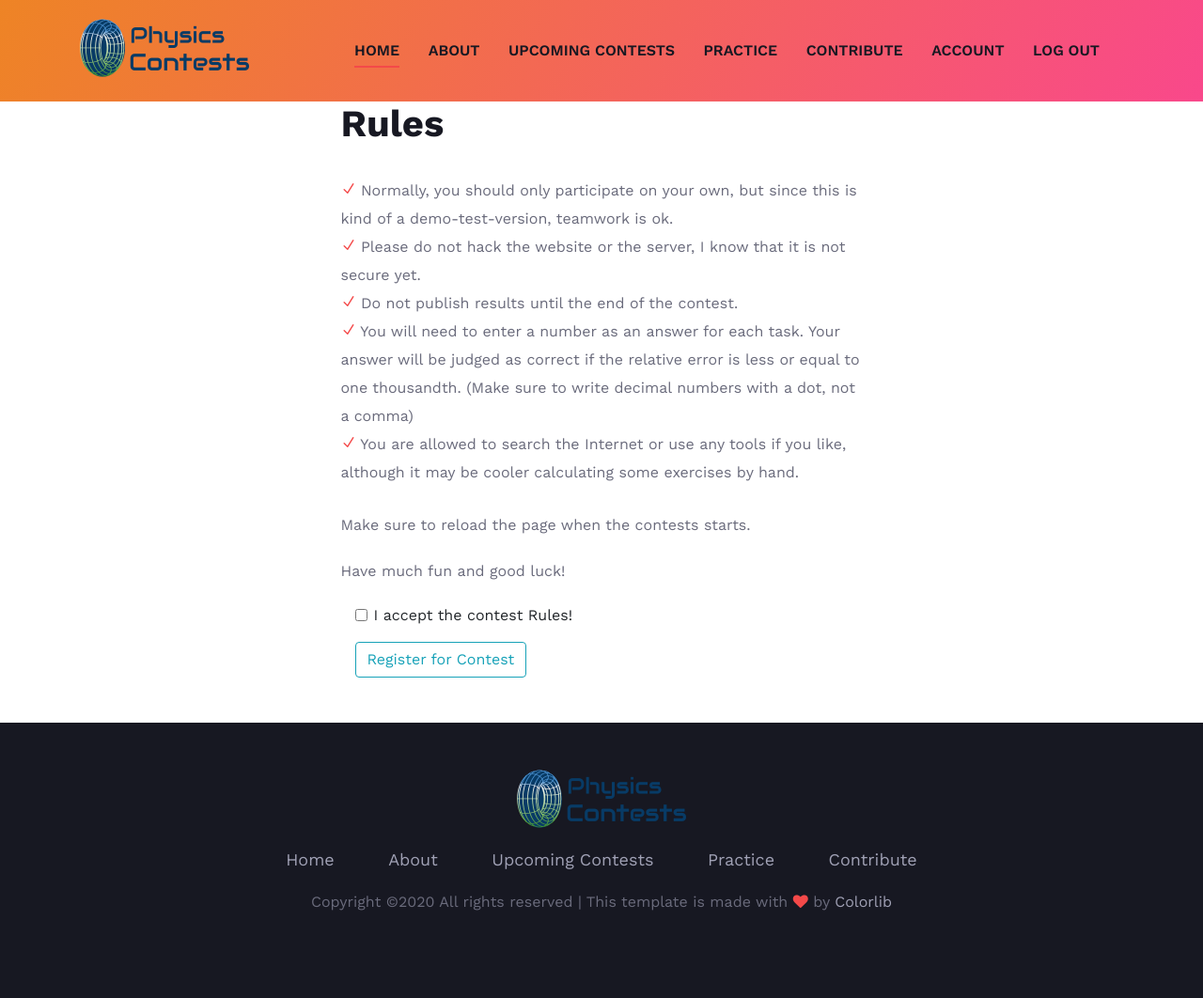
After one commit to SimonSkade/phisicscontests, a Flask app: page /contests/register/2 in a window 1280 px wide. The commit adds this page. Shown: the whole page at 94% size. Run offline with Flask 2, Linux system fonts and the light colour scheme; a user stored in the database is signed in; data comes from the database, SQL or seed files in the repository; both versions use the stored data as it was after the commit; some libraries are stand-ins or nearby versions.

Commit message:
added contest registration and new relationships which show who has participated in which contest with which standing.

```diff
--- a/physicscontests/__init__.py
+++ b/physicscontests/__init__.py
@@ -2,8 +2,8 @@ from flask import Flask
 from flask_sqlalchemy import SQLAlchemy
 from flask_bcrypt import Bcrypt
 from flask_login import LoginManager
-from datetime import datetime
-#from apscheduler.schedulers.background import BackgroundScheduler
+from datetime import datetime, timedelta
+from apscheduler.schedulers.background import BackgroundScheduler
 
 app = Flask(__name__)
 app.config["SECRET_KEY"] = "bb31594820cb0ee8d7e0dc07bd156619"
@@ -13,8 +13,8 @@ bcrypt = Bcrypt(app)
 login_manager = LoginManager(app)
 login_manager.login_view = "login"
 login_manager.login_message_category = "info"
-#scheduler = BackgroundScheduler()
-#scheduler.start()
+scheduler = BackgroundScheduler()
+scheduler.start()
 
 
 
@@ -23,7 +23,12 @@ from physicscontests.models import Contest
 
 
 def get_running_contests():
-	contests_running=Contest.query.filter(Contest.start <= datetime.now()).filter(Contest.end > datetime.now()).all()
+	contests_running = Contest.query.filter(Contest.start <= datetime.now()).filter(Contest.end > datetime.now()).all()
 	return contests_running
 
+def get_finished_contests():
+	contests_finished = Contests.query.filter(Contest.end <= datetime.now()).filter(Contest.end + timedelta(hours=1) > datetime.now()).all()
+	return contests_finished
+
 app.jinja_env.globals.update(get_running_contests=get_running_contests)
+app.jinja_env.globals.update(get_finished_contests=get_finished_contests)
--- a/physicscontests/forms.py
+++ b/physicscontests/forms.py
@@ -87,3 +87,8 @@ class ContestForm(FlaskForm):
 	def validate_title(self,name):
 		if Contest.query.filter_by(name=name.data).first():
 			raise ValidationError("Contest name already exists")
+
+
+class RegisterContestForm(FlaskForm):
+	accept = BooleanField('I accept the contest Rules!', validators=[DataRequired()])
+	submit = SubmitField('Register for Contest')
--- a/physicscontests/routes.py
+++ b/physicscontests/routes.py
@@ -2,12 +2,12 @@ import secrets
 import os
 from PIL import Image, ImageOps
 from flask import render_template, url_for, flash, redirect, request, make_response
-from physicscontests import app, db, bcrypt, login_manager#, scheduler
+from physicscontests import app, db, bcrypt, login_manager, scheduler
 from physicscontests.models import User, Task, Contest
 from flask_login import login_user, current_user, logout_user, login_required
 from datetime import datetime
 from sqlalchemy import or_
-from physicscontests.forms import RegistrationForm, LoginForm, UpdateAccountForm, TaskForm, AnswerForm, ContestForm
+from physicscontests.forms import RegistrationForm, LoginForm, UpdateAccountForm, TaskForm, AnswerForm, ContestForm, RegisterContestForm
 from wtforms import SelectMultipleField
 from flask_wtf import FlaskForm
 
@@ -140,7 +140,7 @@ def view_task(taskID):
 		if current_user.is_authenticated and task in current_user.solved:
 			form.answer.data = task.solution
 		if form.validate_on_submit():
-			if form.answer.data == task.solution and current_user.is_authenticated:
+			if form.answer.data == task.solution and current_user.is_authenticated and task not in current_user.solved:
 				task.solved_by_users.append(current_user)
 				db.session.commit()
 			return render_template("view_task.html", task=task, form=form)
@@ -154,6 +154,35 @@ def view_task(taskID):
 
 @app.route("/contests/<int:contestID>")
 def view_contest(contestID):
+	contest = Contest.query.filter_by(id=contestID).first()
+	if contest.end < datetime.now() or current_user == contest.creator:
+		return render_template("view_contest.html", contest=contest)
+	elif not current_user.is_authenticated:
+		flash(f"Log in to participate in the contest!", "success")
+		return redirect(url_for("login"))
+	elif current_user not in contest.participants:
+		return redirect(url_for("register_contest", contestID=contestID))
+	elif contest.start > datetime.now():
+		flash("The contest has not started yet. You can access this page when the contest has started.")
+		return redirect(url_for("home"))
+	else:
+		return render_template("view_contest.html", contest=contest)
+
+@app.route("/contests/register/<int:contestID>", methods=["GET", "POST"])
+@login_required
+def register_contest(contestID):
+	contest = Contest.query.filter_by(id=contestID).first()
+	form = RegisterContestForm()
+	if form.validate_on_submit():
+		contest.participants.append(current_user)
+		db.session.commit()
+		return redirect(url_for("view_contest", contestID=contestID))
+	return render_template("register_contest.html", form=form, contest=contest)
+
+
+
+@app.route("/contests/scoreboard/<int:contestID>")
+def contest_scoreboard(contestID):
 	contest = Contest.query.filter_by(id=contestID).first()
 	if contest.start >= datetime.now() or current_user == contest.creator:
 		return render_template("view_contest.html", contest=contest)
@@ -190,8 +219,19 @@ def contribute():
 
 
 
-#def publish_contest(contestID):
-#	return
+def contest_start_notification(contestID):#does not work, as it requires a user request
+	contest = Contest.query.filter_by(id=contestID).first()
+	flash(f"Contest {contest.name} has started. You can now access the contest site, if you are registered.")
+
+
+def end_contest_process(contestID):
+	#publish contest tasks
+	contest = Contest.query.filter_by(id=contestID).first()
+	for task in contest.tasks:
+		task.visible = True
+		db.session.commit()
+
+	#calculate scoreboard
 
 
 @app.route("/create_contest", methods=["GET", "POST"])
@@ -207,8 +247,9 @@ def create_contest():
 			contest.tasks.append(Task.query.filter_by(id=taskID).first())
 		db.session.add(contest)
 		db.session.commit()
-		#scheduler.add_job(publish_contest, "date", run_date=contest.start, args=[contest.id])
-		flash("Contest created! You can now add exercises to your contest.")
+		#scheduler.add_job(contest_start_notification, "date", run_date=contest.start, args=[contest.id])
+		scheduler.add_job(end_contest_process, "date", run_date=contest.end, args=[contest.id])
+		flash("Contest created successfully!")
 		#should redirect to modify contest page
 	return render_template("create_contest.html", form=form)#, contests_running=Contest.query.filter(Contest.start <= datetime.now()).filter(Contest.end > datetime.now()).all())
 
--- a/physicscontests/templates/base.html
+++ b/physicscontests/templates/base.html
@@ -87,7 +87,7 @@
             <header class="header-section bg-gradient">
                 <div class="container">
                     {% for contest in running_cs %}
-                        <div class="row">Jump to running contest: <a href="/contests/{{ contest.id }}">{{ contest.name }}</a></div>
+                        <div class="row center-form"><p>Join running contest: <a href="url_for('view_contest', contestID=contest.id)">{{ contest.name }}</a></p></div>
                     {% endfor %}
                 </div>
             </header>
--- a/physicscontests/templates/past_contests.html
+++ b/physicscontests/templates/past_contests.html
@@ -3,6 +3,7 @@
 {% block body %}
 <div class="container mt-5 mb-5">
 	<div class="col-lg-10 center-form">
+		<h2 class="mb-4">Past Contests</h2>
 		<table class="table">
 			<tr>
 				<th scope="col">Id</th>
--- /dev/null
+++ b/physicscontests/templates/register_contest.html
@@ -0,0 +1,34 @@
+{% extends 'base.html' %}
+
+{% block body %}
+<div class="container mb-5">
+	<div class="col-lg-6 center-form">
+		<div class="row">
+                <div class="ha-text">
+                    <h2>Rules</h2>
+                    <ul>
+                        <li><span class="icon_check"></span> Normally, you should only participate on your own, but since this is kind of a demo-test-version, teamwork is ok.</li>
+                        <li><span class="icon_check"></span> Please do not hack the website or the server, I know that it is not secure yet.</li>
+                        <li><span class="icon_check"></span> Do not publish results until the end of the contest.</li>
+                        <li><span class="icon_check"></span> You will need to enter a number as an answer for each task. Your answer will be judged as correct if the relative error is less or equal to one thousandth. (Make sure to write decimal numbers with a dot, not a comma)</li>
+                        <li><span class="icon_check"></span> You are allowed to search the Internet or use any tools if you like, although it may be cooler calculating some exercises by hand.</li>
+                    </ul>
+                    <p>Make sure to reload the page when the contests starts.</p>
+                    <p>Have much fun and good luck!</p>
+                </div>
+            </div>
+		<form method="POST" action="">
+			{{ form.hidden_tag() }}
+			<fieldset class="form-group">
+				<div class="form-check">
+                    {{ form.accept(class="form-check-input") }}
+                    {{ form.accept.label(class="form-check-label") }}
+                </div>
+			</fieldset>
+			<div class="form-group">
+				{{ form.submit(class="btn btn-outline-info") }}
+			</div>
+		</form>
+	</div>
+</div>
+{% endblock %}
```
Also changed, not shown: physicscontests/models.py (+16 -2 lines), physicscontests/templates/upcoming_contests.html (+5 -2 lines), physicscontests/templates/view_contest.html (+5 -7 lines), physicscontests/site.db.
